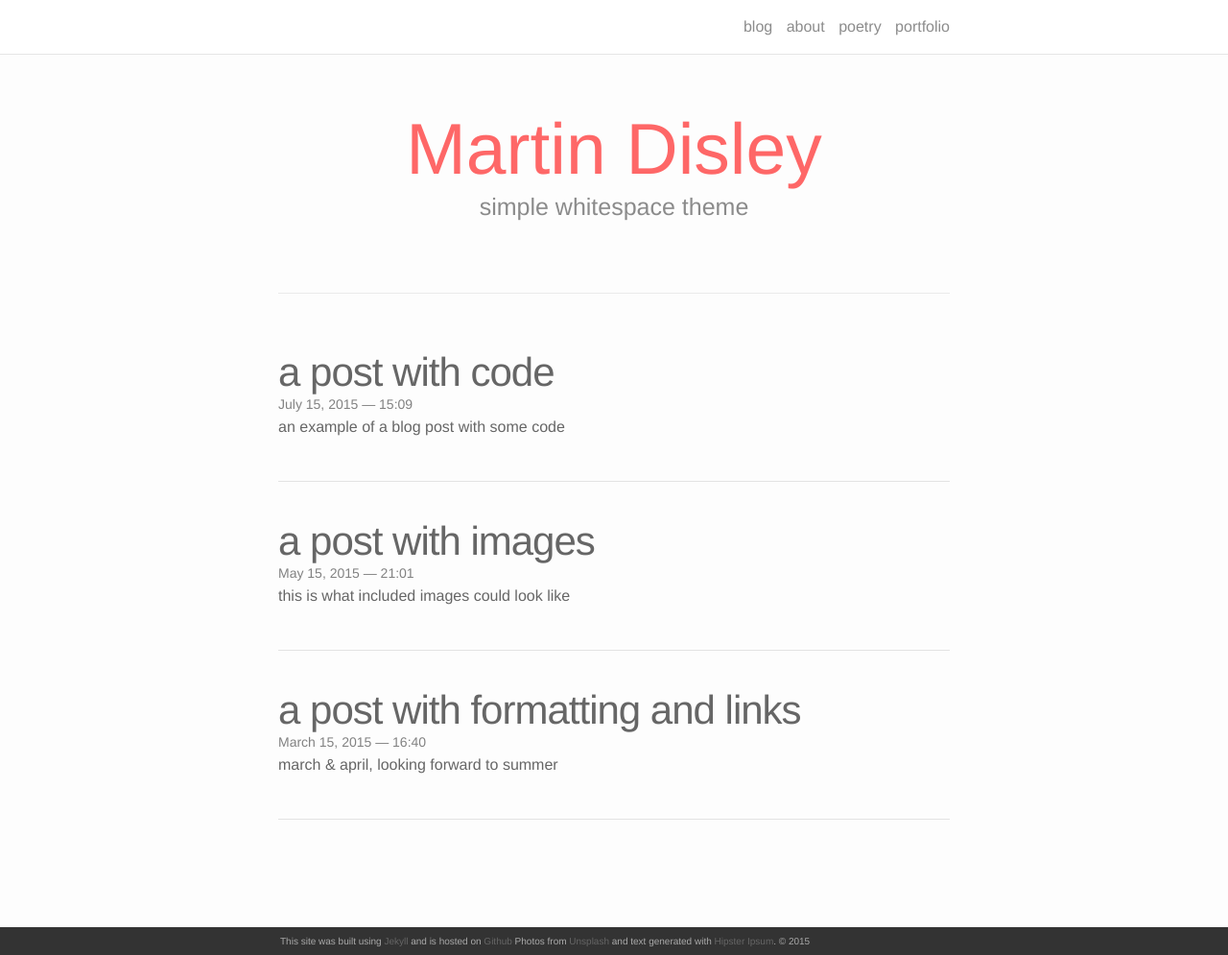
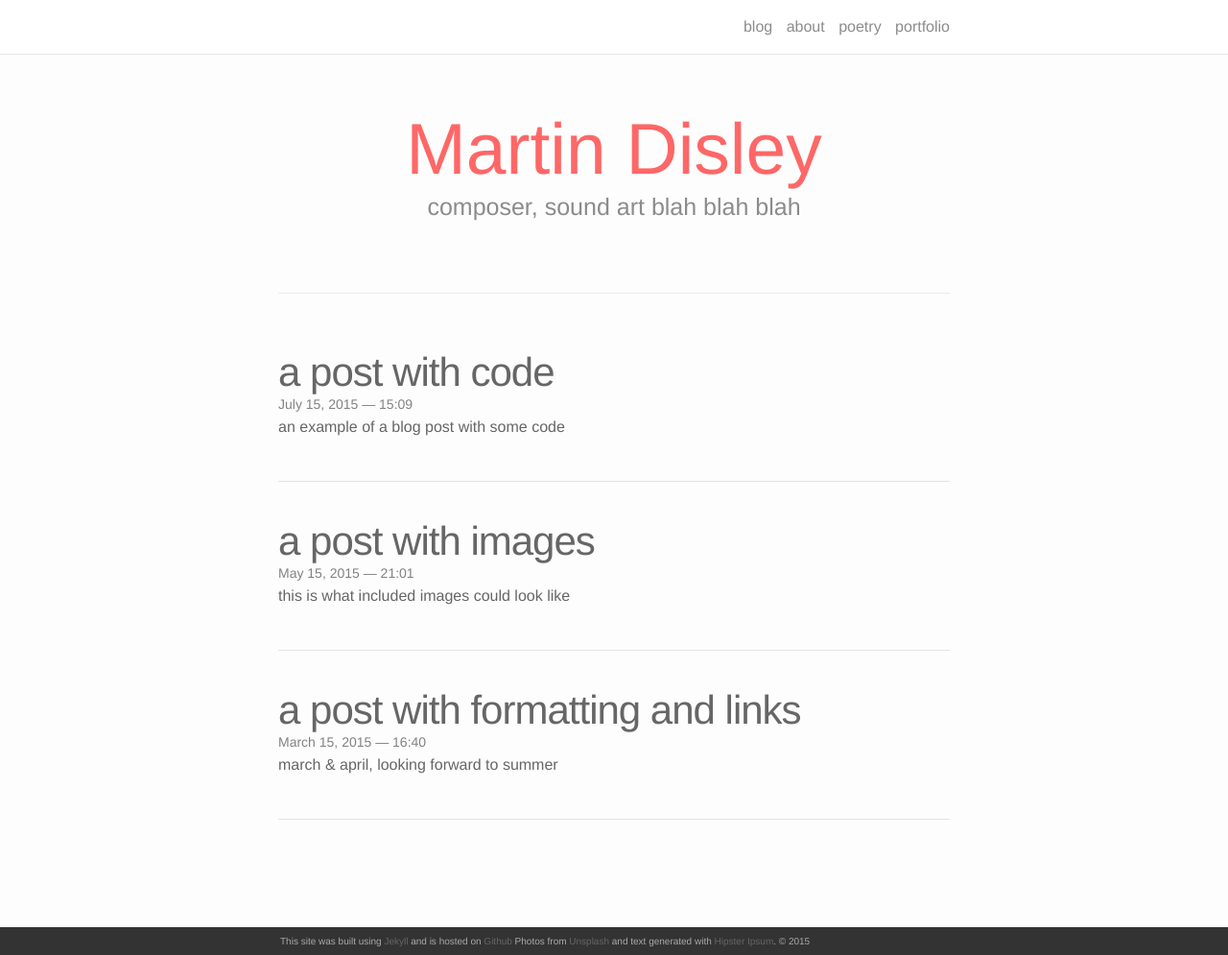
Before and after one commit to martindisley/martindisley.github.io, a Jekyll site: the page built from index.html, in a window 1280 px wide and 995 px high. Shown: the whole window at 96% size. Built offline with Jekyll 4.4.1, drawn with Linux system fonts in a browser that asks for light colours; nearby versions of some CDN libraries; the list of posts is cut into pages by our own code; some of the changed lines change nothing that is shown.

Commit message:
Change02

```diff
--- a/_config.yml
+++ b/_config.yml
@@ -1,12 +1,12 @@
 # Site settings
-title: *folio
-email: you@example.com
+title: Martin Disley
+email: martin_disley@icloud.com
 description: > # this means to ignore newlines until "baseurl:"
   A simple, whitespace, helvetica based portfolio theme.
 baseurl:  # the subpath of your site, e.g. /blog/
 url:  # the base hostname & protocol for your site
-twitter_username: twitter_username
-github_username:  github_username
+twitter_username: _mdisley
+github_username:  martindisley
 
 # Build settings
 markdown: kramdown
--- a/index.html
+++ b/index.html
@@ -4,7 +4,7 @@ layout: default
 
 <div class="header-bar">
   <h1>Martin Disley</h1>
-  <h2>simple whitespace theme</h2>
+  <h2>composer, sound art blah blah blah</h2>
   <br/>
   <hr>
   <br/>
```
